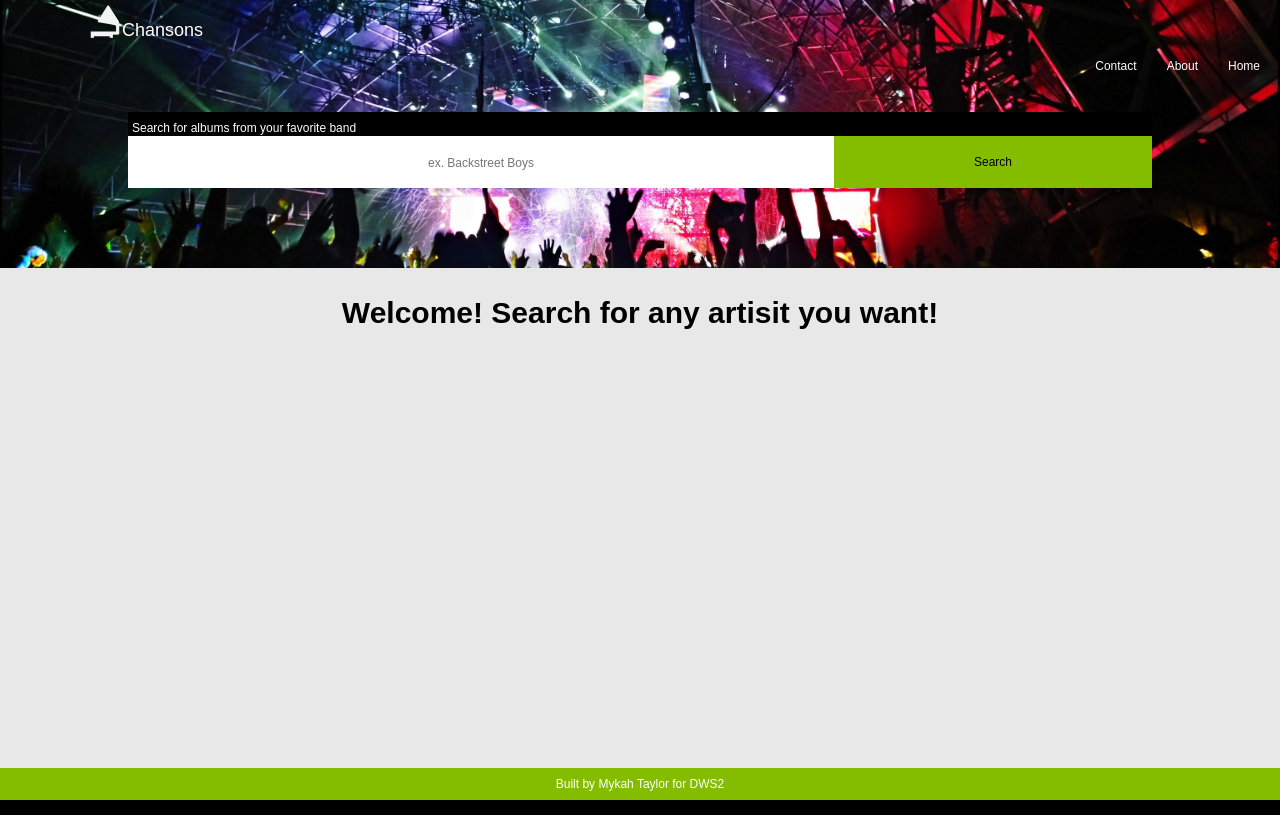
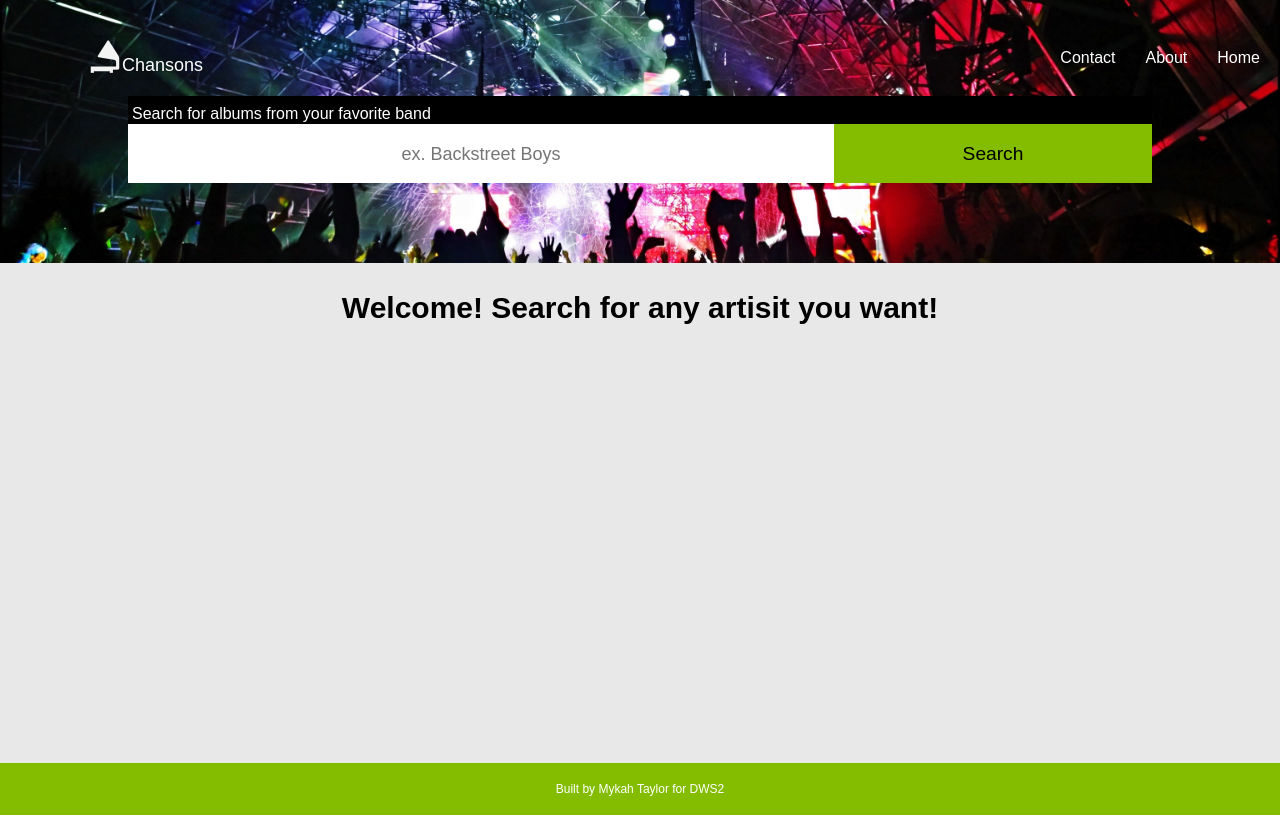
Before and after one commit to mykahT18/TaylorMykah_ApiSearchApp, a website: page index.html in a window 1280 px wide. Drawn offline with Linux system fonts and the light colour scheme.

Commit message:
I am pretty much done have a few headings I need to style left.

```diff
--- a/index.html
+++ b/index.html
@@ -9,14 +9,14 @@
 </head>
 <body>
 	<header>
-		<h1 class="logo">Chansons</h1>
-		<nav>
-			<ul class="mainNav">
+		<nav class="mainNav">
+			<h1 class="logo">Chansons</h1>
+			<a href="#"class="ham"></a>
+			<ul>
 				<li><a href="#">Home</a></li>
 				<li><a href="#">About</a></li>
 				<li><a href="#">Contact</a></li>
 			</ul>
-			<a href="#"class="ham"></a>
 		</nav>
 		<form action="submit">
 			<p class="label-holder">
--- a/scss/base/_base.scss
+++ b/scss/base/_base.scss
@@ -5,26 +5,14 @@ html {
   min-width: 320px;
 }
 body {
-	margin: 0px 0px;
+	@include margin(0rem, 0rem, 0rem, 0rem);
 	font-size: $font-size;
 	width: 100%;
 
 	@include screen(large){
 
-		background-color: black;
+		background-color: $bg-color;
 	}
-}
-header .logo{
-    color: $font-color-prime;
-    background-image: url(../images/turntable.png);
-    background-repeat: no-repeat;
-    text-indent: 32px;
-    margin-left: 3rem;
-    padding-top: 1.6rem;
-    position: absolute;
-    top: 0.5rem;
-    left: 6rem;
-    font-size: 1.8rem;
 }
 a{
 	text-decoration: none;
@@ -61,11 +49,13 @@ article div {
 		font-weight: none;
 	}
 }
+
 article {
 	background: $color-prime;
 	display: flex;
 	width: 100%;
     @include margin(1rem, auto, 1rem, auto);
+    @include padding(0rem, 0rem, 1rem, 0rem);
 
 	@include screen(med){
 
@@ -93,6 +83,11 @@ form{
 	font-size: $font-size;
 	flex-basis: 100%;
 	@include padding(1rem, 0rem, 0.2rem, 0.4rem);
+
+	@include screen(med){
+
+    	 font-size: 1.6rem;
+    }
 }
 .button-holder{
 	flex: 1 0 90px;
@@ -108,6 +103,7 @@ form{
     background-color: $color-prime;
     flex-basis: 100%;
     width: 100%;
+    font-size: 1.6em;
     @include padding(1.5rem, 0rem, 1.5rem, 0rem);
 
      @include screen(med){
@@ -127,6 +123,7 @@ form{
     text-align: center;
     width: 100%;
     flex-basis: 100%;
+    font-size: 1.5em;
 
      @include screen(med){
 
--- a/scss/layout/_nav.scss
+++ b/scss/layout/_nav.scss
@@ -1,35 +1,55 @@
 nav {
-	// background: purple;
-	padding: 2rem 0rem;
-    position: relative;
+	position: relative;
+	@include padding(1rem, 0rem, 1rem, 0rem);
     top: -20px;
 
 	ul li{
 		display: none;
-		float: right;
-   	 	padding-left: 1rem;
-    	margin-right: 2rem;
+		@include padding(0rem, 0rem, 0rem, 1rem);
+		@include margin(0rem, 2rem, 0rem, 0rem);
+    	text-align: right;
 
     	@include screen(med){
 		display: inline;
-	}
+		float: right;
+		font-size: 1.6rem;
 
 	}
 
+}
+
 	&:after{@extend %clear};
 }
+.mainNav.active{
+	position: absolute;
+	background: #333;
+    width: 100%;
+    height: 20.2rem;
 
+    ul{
+    	@include padding(4rem, 1rem, 1rem, 0rem);
+    }
+    .logo{
+    	display: none;
+    }
+    @media(min-width: 425px){
+    	height: 15.4rem;
+    }
+}
 .active li{
-	display: inline-block;
+	display: block;
+	line-height: 3.5rem;
+	font-size: 2rem;
 
 }
 .ham {
+
+	float: right;
 	background-image: url(../images/hamburger.png);
 	background-repeat: no-repeat;
 	background-size: contain;
-	padding: 1rem;
-	float: right;
-	margin-right: 1rem;
+	@include padding(1rem, 1rem, 1rem, 1rem);
+	@include margin(2rem, 2rem, 0rem, 0rem);
 
 	@include screen(med){
 		display: none;
@@ -48,18 +68,34 @@ header{
 
 
 	@include screen(med){
-		padding-top: 6rem;
-    	padding-bottom: 6rem;
+
+		@include padding(6rem, 0rem, 6rem, 0rem);
 	}
+}
+header .logo{
+	position: absolute;
+    color: $font-color-prime;
+    background-image: url(../images/turntable.png);
+    background-repeat: no-repeat;
+    text-indent: 32px;
+    @include margin(0rem, 0rem, 0rem, 3rem);
+    @include padding(1.6rem, 0rem, 0rem, 0rem);
+    top: 1.5rem;
+    left: 6rem;
+    font-size: 1.8rem;
+
+    @include screen(med){
+    	top: 0rem;
+    }
+
 }
 
 footer{
 	background: $color-prime;
 	color: $font-color-prime;
-	// width: 100%;
 
 	p{
-		padding: 1rem 0.3rem;
+		@include padding(2rem, 0.3rem, 2rem, 0.3rem);
 		text-align: center;
 		font-size: $font-size;
 	}
```
Also changed, not shown: CSS/main.css.
